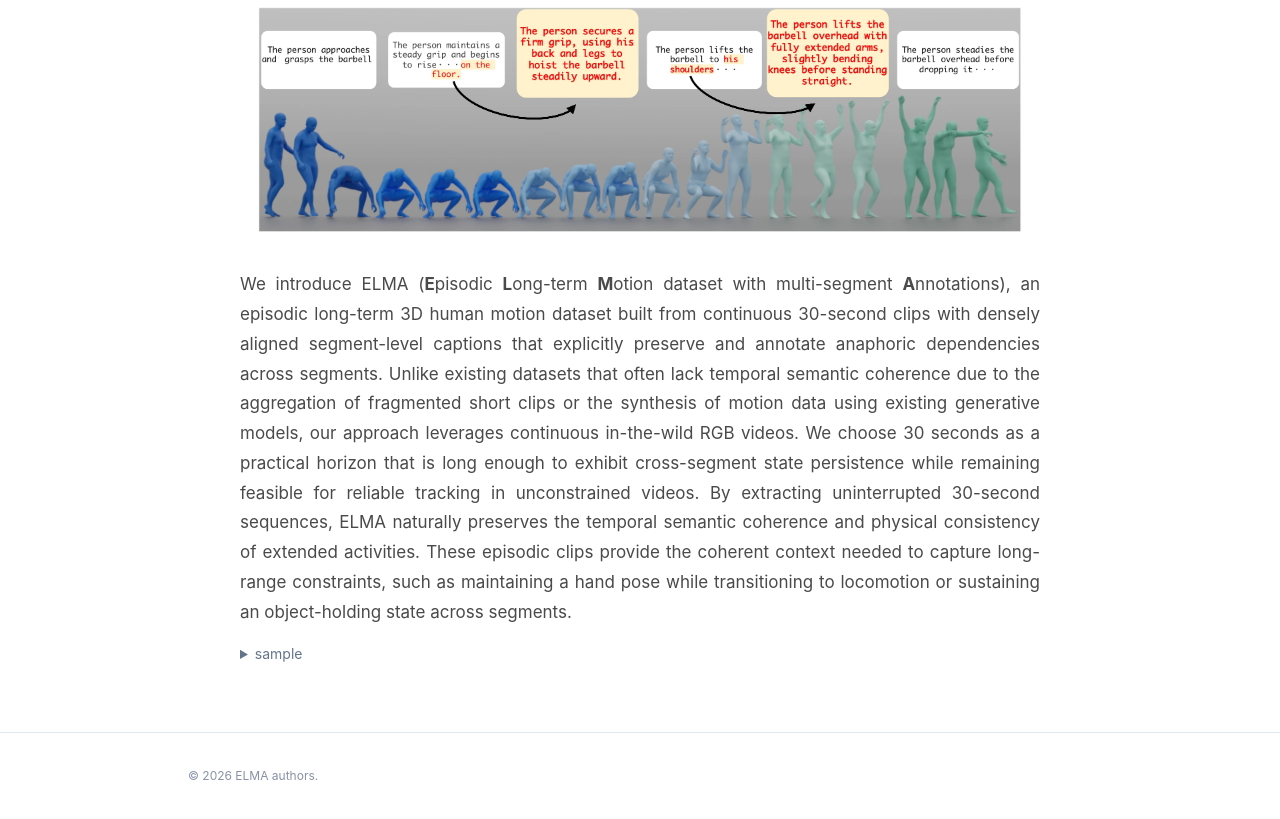
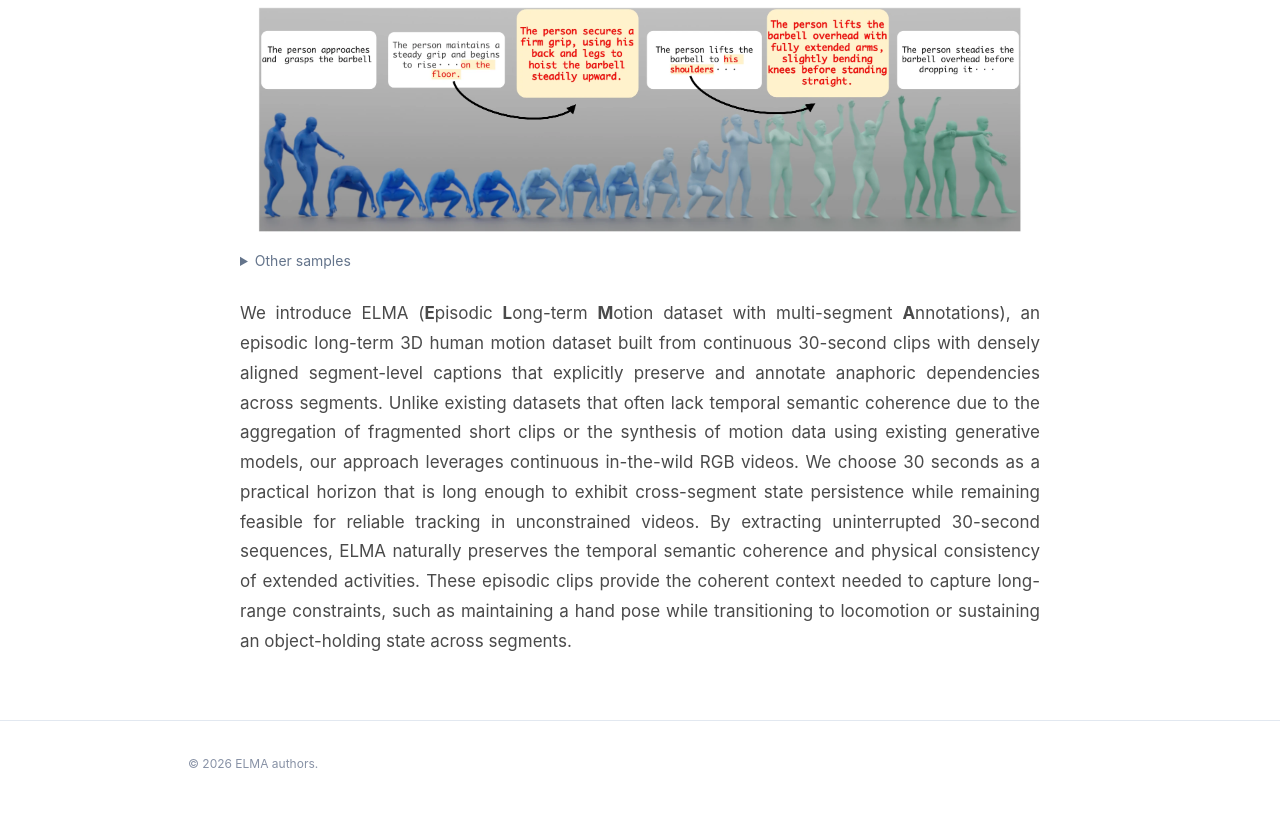
Before and after one commit to elma-dataset/elma-dataset.github.io, a plain HTML site: page index.html in a window 1280 px wide. Shown: the part 1312-2131 px from the top of the page. Drawn offline with Linux system fonts and the light colour scheme.

Commit message:
Rename toggle Other samples and place directly below teaser

```diff
--- a/index.html
+++ b/index.html
@@ -31,11 +31,11 @@
     footer{max-width:960px;padding:0 28px;font-size:12px;color:#8892a6;margin:35px auto 0}
     @media(max-width:560px){main{padding:65px 0 70px}.publication-header{padding:0 20px 48px}.abstract,.dataset{padding:48px 20px}.abstract p,.dataset p{text-align:left}h1{margin-top:16px}}
 
-    .dataset-visuals{max-width:800px;margin:12px auto 0}
+    .dataset-visuals{max-width:800px;margin:8px auto 24px}
     .dataset-visuals img{display:block;width:100%;height:auto}
-    .dataset-teaser{max-width:800px;margin:0 auto 32px}
+    .dataset-teaser{max-width:800px;margin:0 auto}
     .dataset-teaser img{display:block;width:100%;height:auto}
-    .sample-toggle{margin-top:12px;overflow:hidden}
+    .sample-toggle{margin-top:0;overflow:hidden}
     .sample-toggle summary{cursor:pointer;width:fit-content;padding:6px 0;font-size:14px;font-weight:400;color:#64748b}
     .sample-toggle summary:hover{color:#363636}
     .sample-carousel{margin-top:12px}
@@ -76,11 +76,11 @@
     <section class="dataset" aria-labelledby="dataset-heading">
       <h2 id="dataset-heading">Dataset</h2>
         <figure class="dataset-teaser"><img src="assets/dataset-teaser.webp" width="2400" height="705" alt="ELMA dataset teaser: a continuous barbell-lifting motion with segment captions and cross-segment anaphoric dependencies." loading="lazy"></figure>
-      <p>We introduce ELMA (<strong>E</strong>pisodic <strong>L</strong>ong-term <strong>M</strong>otion dataset with multi-segment <strong>A</strong>nnotations), an episodic long-term 3D human motion dataset built from continuous 30-second clips with densely aligned segment-level captions that explicitly preserve and annotate anaphoric dependencies across segments. Unlike existing datasets that often lack temporal semantic coherence due to the aggregation of fragmented short clips or the synthesis of motion data using existing generative models, our approach leverages continuous in-the-wild RGB videos. We choose 30 seconds as a practical horizon that is long enough to exhibit cross-segment state persistence while remaining feasible for reliable tracking in unconstrained videos. By extracting uninterrupted 30-second sequences, ELMA naturally preserves the temporal semantic coherence and physical consistency of extended activities. These episodic clips provide the coherent context needed to capture long-range constraints, such as maintaining a hand pose while transitioning to locomotion or sustaining an object-holding state across segments.</p>
+
 
       <div class="dataset-visuals">
         <details class="sample-toggle">
-          <summary>sample</summary>
+          <summary>Other samples</summary>
           <div class="sample-carousel" role="region" aria-roledescription="carousel" aria-label="Dataset samples">
             <div class="sample-track" id="sample-track" tabindex="0" aria-label="Sample images. Use left and right arrow keys to switch.">
               <figure class="sample-slide" role="group" aria-roledescription="slide" aria-label="1 of 2"><img src="assets/dataset-sample-2.webp" width="2400" height="628" alt="Dataset sample 2: a continuous sword movement sequence with six segment captions." loading="lazy" draggable="false"></figure>
@@ -94,6 +94,7 @@
           </div>
         </details>
       </div>
+      <p>We introduce ELMA (<strong>E</strong>pisodic <strong>L</strong>ong-term <strong>M</strong>otion dataset with multi-segment <strong>A</strong>nnotations), an episodic long-term 3D human motion dataset built from continuous 30-second clips with densely aligned segment-level captions that explicitly preserve and annotate anaphoric dependencies across segments. Unlike existing datasets that often lack temporal semantic coherence due to the aggregation of fragmented short clips or the synthesis of motion data using existing generative models, our approach leverages continuous in-the-wild RGB videos. We choose 30 seconds as a practical horizon that is long enough to exhibit cross-segment state persistence while remaining feasible for reliable tracking in unconstrained videos. By extracting uninterrupted 30-second sequences, ELMA naturally preserves the temporal semantic coherence and physical consistency of extended activities. These episodic clips provide the coherent context needed to capture long-range constraints, such as maintaining a hand pose while transitioning to locomotion or sustaining an object-holding state across segments.</p>
     </section>
     <footer>© 2026 ELMA authors.</footer>
   </main>
```
